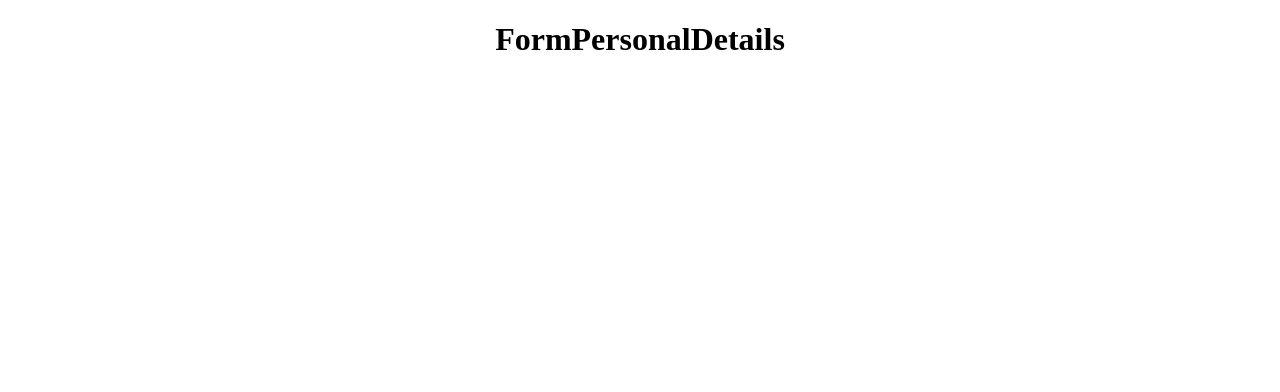
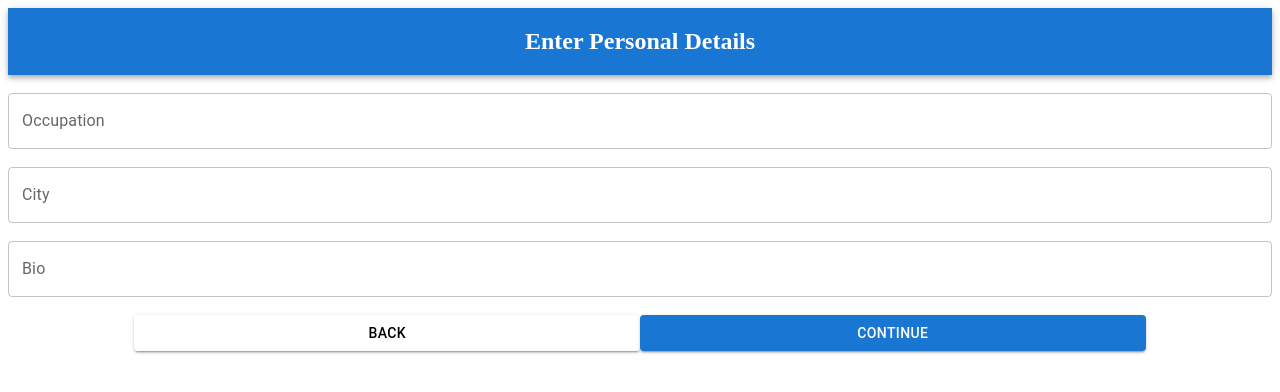
Before and after one commit to webQbe/react_multistep_form, a React (Create React App) app: page / in a window 1280 px wide. Both pictures are taken after a click on the button "CONTINUE". Shown: the top 392 px of the page. Built offline with nearby package versions, Linux system fonts and the light colour scheme.

Commit message:
Created TextFields, Continue & Back buttons in FormPersonalDetails

```diff
--- a/src/components/FormPersonalDetails.js
+++ b/src/components/FormPersonalDetails.js
@@ -0,0 +1,81 @@
+import React, { Component } from 'react'
+import { ThemeProvider, createTheme } from '@mui/material/styles';
+import AppBar from '@mui/material/AppBar';
+import TextField from '@mui/material/TextField';
+import Button from '@mui/material/Button';
+
+
+const theme = createTheme();
+
+export class FormPersonalDetails extends Component {
+  continue = e => {
+    e.preventDefault(); // Prevent page reload
+    this.props.nextStep(); // Call nextStep() from UserForm
+  }
+
+  back = e => {
+    e.preventDefault(); // Prevent page reload
+    this.props.prevStep(); // Call prevStep() from UserForm
+  }
+
+  render() {
+    // Property Extraction from the props
+    const { values, handleChange } = this.props;
+    return (
+      <ThemeProvider theme={theme}>
+          <React.Fragment>
+            <AppBar position="static">
+              <h2>Enter Personal Details</h2>
+            </AppBar>
+            <br />
+            <TextField
+              label="Occupation"
+              placeholder="Enter Your Occupation"
+              onChange={handleChange('occupation')} // Handle field change event
+              value={values.occupation} // Get default value
+              variant="outlined" // Choose variant: 'outlined', 'filled', or 'standard'
+              fullWidth // Makes the input take up the full width of the container
+            />
+            <br /> <br />
+            <TextField
+              label="City"
+              placeholder="Enter Your City"
+              onChange={handleChange('city')}
+              value={values.city}
+              variant="outlined"
+              fullWidth
+            />
+            <br /> <br />
+            <TextField
+              label="Bio"
+              placeholder="Enter Your Bio"
+              onChange={handleChange('bio')}
+              value={values.bio}
+              variant="outlined"
+              fullWidth
+            />
+            <br /> <br />
+            <Button
+              variant="contained"
+              color="false" // White color
+              onClick={this.back} // Run back() on click event
+              style={{ width: '40%' }} // Set style
+              >
+                Back
+            </Button>
+            <Button
+              variant="contained"
+              color="primary" // Blue color
+              onClick={this.continue} // Run continue() on click event
+              style={{ width: '40%' }}
+              >
+                Continue
+            </Button>
+          </React.Fragment>
+      </ThemeProvider>
+    )
+  }
+}
+
+
+export default FormPersonalDetails
--- a/src/components/FormUserDetails.js
+++ b/src/components/FormUserDetails.js
@@ -54,7 +54,7 @@ export class FormUserDetails extends Component {
               variant="contained"
               color="primary" // Blue color
               onClick={this.continue} // Run continue() on click event
-              style={{ width: '95%' }} // Set style
+              style={{ width: '40%' }} // Set style
               >
                 Continue
             </Button>
--- a/src/components/UserForm.js
+++ b/src/components/UserForm.js
@@ -1,5 +1,6 @@
 import React, { Component } from 'react'
 import FormUserDetails from './FormUserDetails';
+import FormPersonalDetails from './FormPersonalDetails';
 
 export class UserForm extends Component {
 
@@ -72,7 +73,15 @@ export class UserForm extends Component {
                 />
             )
         case 2:
-            return <h1>FormPersonalDetails</h1> // Render placeholder message
+            return(
+                // Render FormPersonalDetails component
+                <FormPersonalDetails
+                    nextStep={this.nextStep}
+                    prevStep={this.prevStep} // The function to move to the previous step
+                    handleChange={this.handleChange}
+                    values={values}
+                />
+            )
 
         case 3:
             return <h1>Confirm</h1> // Render placeholder message
```
